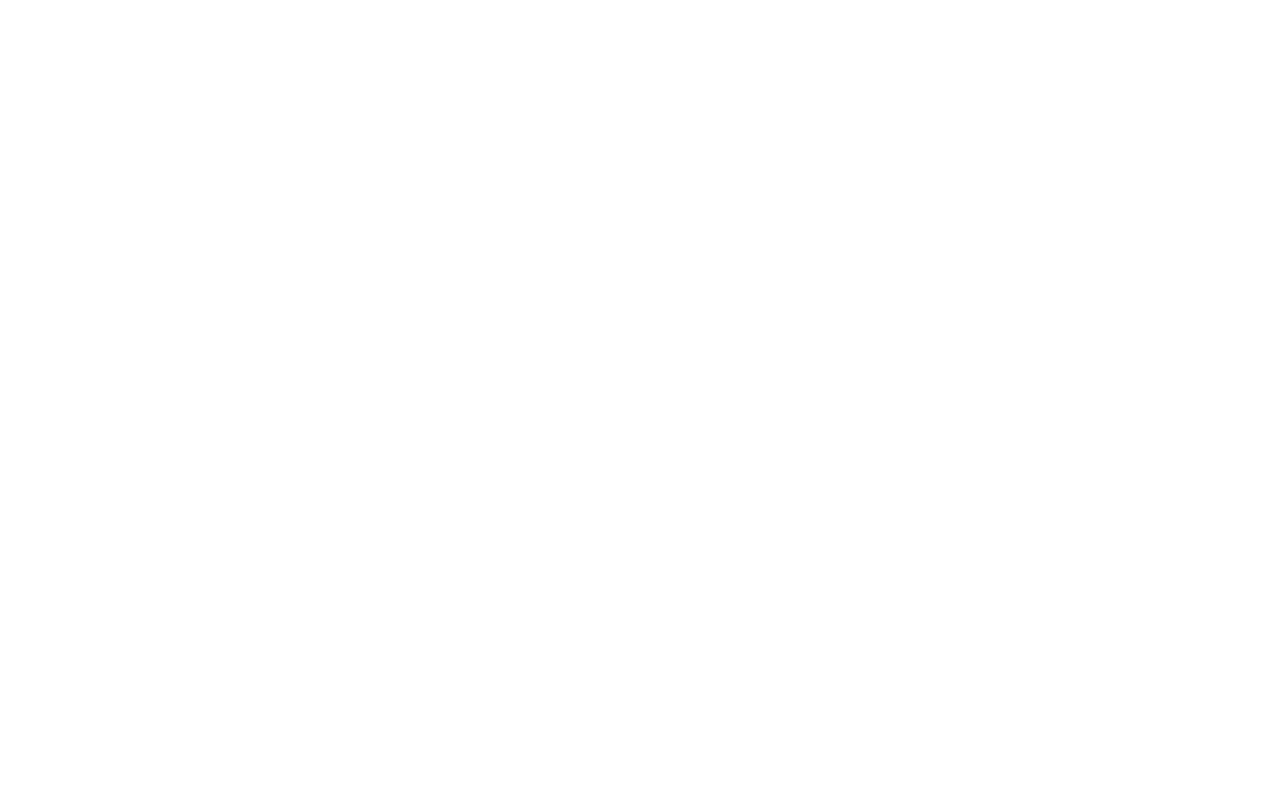
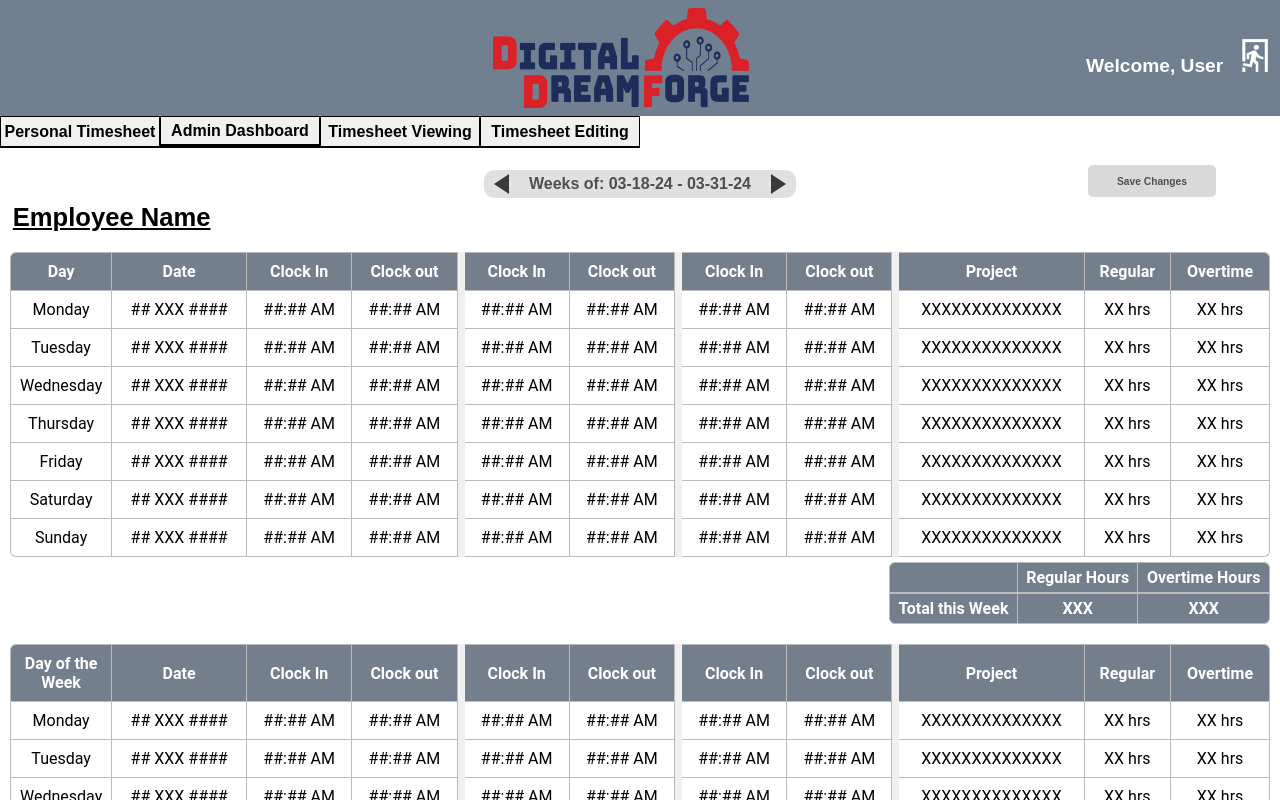
Before and after one commit to IKs2002/Tick-Tock-Tech, a React (Create React App) app in the folder Frontend/: page /Home/TimesheetEdit in a window 1280 px wide. Before the commit this address had no page. Shown: the top 800 px of the page. Built offline with nearby package versions, Linux system fonts and the light colour scheme.

Commit message:
modified path

```diff
--- a/Frontend/src/App.js
+++ b/Frontend/src/App.js
@@ -13,7 +13,7 @@ const App = () => {
     <Routes>
       <Route path="/" element={<Login />} />
       <Route path="/PasswordRecovery" element={<PasswordRecovery />} />
-      <Route path="/DefaultPage/*" element={<DefaultPage />}>
+      <Route path="/Home/*" element={<DefaultPage />}>
         <Route path="AdminDashboard" element={<AdminDashboard />} />
         <Route path="PersonalTimeSheet" element={<PersonalTimeSheet />} />
         <Route path="TimesheetEdit" element={<TimesheetEdit />} />
--- a/Frontend/src/Componets/Tabs.js
+++ b/Frontend/src/Componets/Tabs.js
@@ -25,7 +25,7 @@ const Tabs = () => {
               key={index}
               className={location.pathname.includes(tab.path) ? "active" : ""}
               label = {tab.label}
-              path={`/DefaultPage/${tab.path}`}
+              path={`/Home/${tab.path}`}
               onClick={() => handleTabClick(index)}
               isActive={index === activeTab}
               />
--- a/Frontend/src/Pages/LoginPage.js
+++ b/Frontend/src/Pages/LoginPage.js
@@ -25,7 +25,7 @@ const Login = () => {
         <Link to="PasswordRecovery">
           <text className="PasswordRecovery">Forgot your password?</text>
         </Link>
-        <Link to="DefaultPage/AdminDashboard">
+        <Link to="Home/AdminDashboard">
           <button className="loginbutton" type="submit">
             Login
           </button>
```
